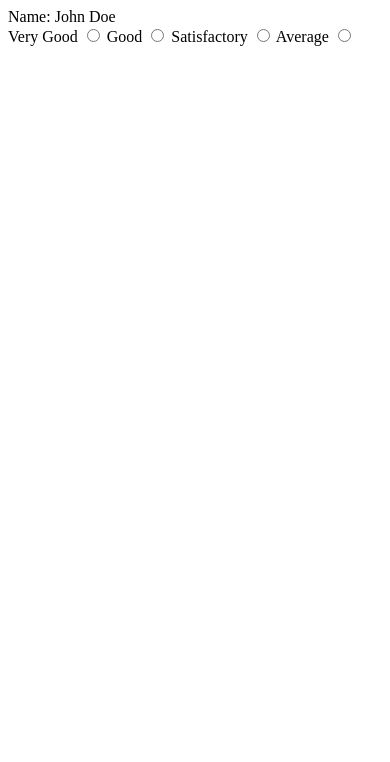
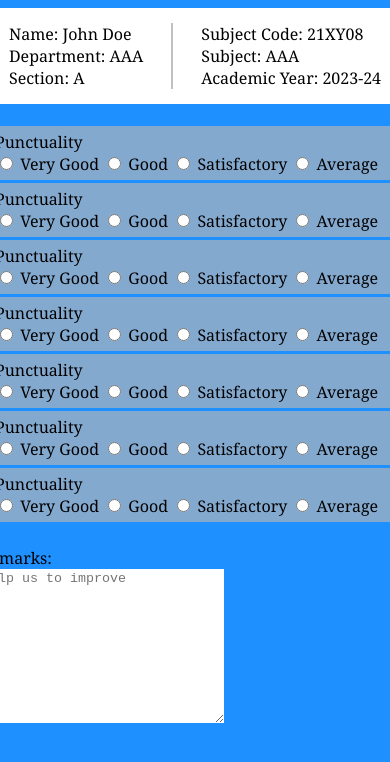
Before and after one commit to suriya216/Frontend-basics, a plain HTML site: page FeedBackForm/feedbackForm.html in a window 390 px wide. Drawn offline with Linux system fonts and the light colour scheme.

Commit message:
FeedBack Form

```diff
--- /dev/null
+++ b/FeedBackForm/css/feedbackFormPage.css
@@ -0,0 +1,85 @@
+body{
+    background-color: #1E90FF;
+    font-family: Georgia, 'Times New Roman', Times, serif;
+    font-weight: 100;
+    font-size: 24px;
+}
+
+.container-main{
+    display: flex;
+    justify-content: center;
+}
+
+.vertical-line {
+    border-left: 2px solid rgba(88, 86, 86, 0.363);
+}
+
+.stf-details{
+    display: flex;
+    flex-direction: row;
+    justify-content: space-around;
+    background-color: #ffffff;
+    padding: 60px;
+    border-radius: 7px;
+    width: 1000px;
+}
+
+.point-1,
+.point-2,
+.point-3,
+.point-4,
+.point-5,
+.point-6,
+.point-7{
+    background-color: #b9b7b7a8;
+    padding: 20px 60px;
+    border-radius: 7px;
+    width: 1000px;
+    margin-bottom: 3px;
+}
+
+.feedback-point :hover{
+    background-color: #d8d8d8da;
+}
+
+@media screen and (max-width:480px) {
+
+    body{
+        background-color: #1E90FF;
+        font-family: Georgia, 'Times New Roman', Times, serif;
+        font-weight: 100;
+        font-size: 16px;
+    }
+    .stf-details{
+        display: flex;
+        flex-direction: row;
+        justify-content: space-around;
+        background-color: #ffffff;
+        padding: 15px;
+        border-radius: 7px;
+        width: 400px;
+    }
+
+    .point-1,
+    .point-2,
+    .point-3,
+    .point-4,
+    .point-5,
+    .point-6,
+    .point-7{
+        background-color: #b9b7b7a8;
+        padding: 5px 15px;
+        border-radius: 7px;
+        width: 400px;
+        margin-bottom: 3px;
+    }
+    .feedback-point :hover{
+        background-color: #d8d8d8da;
+    }
+}
+
+textarea{
+    border: none;
+    overflow: hidden;
+
+}
--- a/FeedBackForm/feedbackForm.html
+++ b/FeedBackForm/feedbackForm.html
@@ -5,23 +5,42 @@
     <meta name="viewport" content="width=device-width, initial-scale=1.0">
     <title>Feedback-Form</title>
     <link rel="icon" type="image/svg" href="assets/titleimg.svg">
+    <link rel="stylesheet" href="css/feedbackFormPage.css">
 </head>
 <body>
+    <div class="container-main">
         <div class="Container">
             <div class="stf-details">
                 <div class="left-details">
                     <span class="name">Name:</span>
                     <span class="name_1">John Doe</span>
+                    <br>
+                    <span class="dept">Department:</span>
+                    <span class="dept_1">AAA</span>
+                    <br>
+                    <span class="sec">Section:</span>
+                    <span class="sec_1">A</span>
                 </div>
+                <div class = "vertical-line"></div>
                 <div class="right-details">
-
+                    <span class="code">Subject Code:</span>
+                    <span class="code_1">21XY08</span>
+                    <br>
+                    <span class="sub">Subject:</span>
+                    <span class="sub_1">AAA</span>
+                    <br>
+                    <span class="yr">Academic Year:</span>
+                    <span class="yr_1">2023-24</span>
                 </div>
             </div>
+            <br>
             <div class="feedback-point">
                 <div class="point-1">
                     <span class="p-1-question">
-
+                        Punctuality
                     </span>
+                    <br>
+                    <input type="radio" class="p-1-answer" name="p1">
                     Very Good
                     <input type="radio" class="p-1-answer" name="p1">
                     Good
@@ -29,11 +48,100 @@
                     Satisfactory
                     <input type="radio" class="p-1-answer" name="p1">
                     Average
-                <input type="radio" class="p-1-answer" name="p1">
+                </div>
+                <div class="point-2">
+                    <span class="p-2-question">
+                        Punctuality
+                    </span>
+                    <br>
+                    <input type="radio" class="p-2-answer" name="p2">
+                    Very Good
+                    <input type="radio" class="p-2-answer" name="p2">
+                    Good
+                    <input type="radio" class="p-2-answer" name="p2">
+                    Satisfactory
+                    <input type="radio" class="p-2-answer" name="p2">
+                    Average
+                </div>
+                <div class="point-3">
+                    <span class="p-3-question">
+                        Punctuality
+                    </span>
+                    <br>
+                    <input type="radio" class="p-3-answer" name="p3">
+                    Very Good
+                    <input type="radio" class="p-3-answer" name="p3">
+                    Good
+                    <input type="radio" class="p-3-answer" name="p3">
+                    Satisfactory
+                    <input type="radio" class="p-3-answer" name="p3">
+                    Average
+                </div>
+                <div class="point-4">
+                    <span class="p-4-question">
+                        Punctuality
+                    </span>
+                    <br>
+                    <input type="radio" class="p-4-answer" name="p4">
+                    Very Good
+                    <input type="radio" class="p-4-answer" name="p4">
+                    Good
+                    <input type="radio" class="p-4-answer" name="p4">
+                    Satisfactory
+                    <input type="radio" class="p-4-answer" name="p4">
+                    Average
+                </div>
+                <div class="point-5">
+                    <span class="p-5-question">
+                        Punctuality
+                    </span>
+                    <br>
+                    <input type="radio" class="p-5-answer" name="p5">
+                    Very Good
+                    <input type="radio" class="p-5-answer" name="p5">
+                    Good
+                    <input type="radio" class="p-5-answer" name="p5">
+                    Satisfactory
+                    <input type="radio" class="p-5-answer" name="p5">
+                    Average
+                </div>
+                <div class="point-6">
+                    <span class="p-6-question">
+                        Punctuality
+                    </span>
+                    <br>
+                    <input type="radio" class="p-6-answer" name="p6">
+                    Very Good
+                    <input type="radio" class="p-6-answer" name="p6">
+                    Good
+                    <input type="radio" class="p-6-answer" name="p6">
+                    Satisfactory
+                    <input type="radio" class="p-6-answer" name="p6">
+                    Average
+                </div>
+                <div class="point-7">
+                    <span class="p-7-question">
+                        Punctuality
+                    </span>
+                    <br>
+                    <input type="radio" class="p-7-answer" name="p7">
+                    Very Good
+                    <input type="radio" class="p-7-answer" name="p7">
+                    Good
+                    <input type="radio" class="p-7-answer" name="p7">
+                    Satisfactory
+                    <input type="radio" class="p-7-answer" name="p7">
+                    Average
                 </div>
             </div>
+            <br>
             <div class="add-msg">
-
+                <div class="msg-box">
+                    <span class="msg">Remarks:</span>
+                    <br>
+                    <textarea name="rem-msg" id="rem-msg" cols="30" rows="10" placeholder="Help us to improve"></textarea>
+                </div>
+            </div>
         </div>
     </div>
 </body>
```
Also changed, not shown: FeedBackForm/css/indexPage.css (+20 -1 lines). Lines whose indentation alone changed are shown as unchanged.
